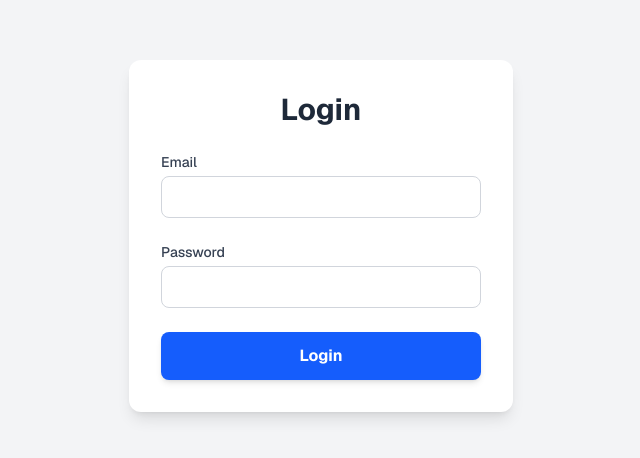
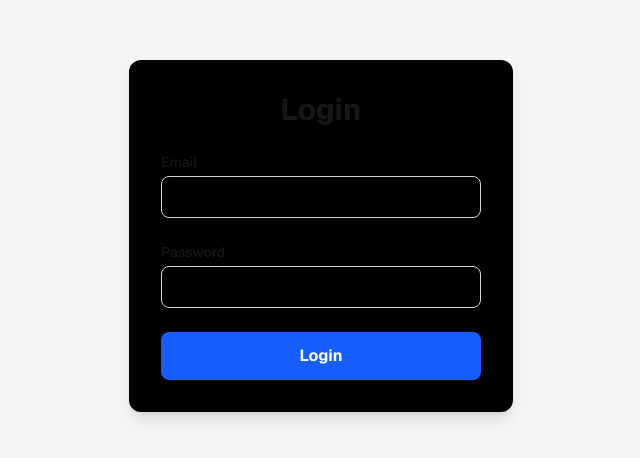
Before and after one commit to HARSHMISHRA0408/amlGo_FT, a Next.js app: page /login in a window 1280 px wide. Shown: the part 164-622 px from the top of the page, without its empty margins (319-959 px from the left). Built offline with nearby package versions, Linux system fonts and the light colour scheme.

Commit message:
UI design Change

```diff
--- a/src/app/dashboard/page.js
+++ b/src/app/dashboard/page.js
@@ -13,12 +13,10 @@ import {
 } from "@mui/material";
 import Link from "next/link";
 
-
 //const categories = ["Food", "Rent", "Shopping", "Transport", "Other"];
 const paymentMethods = ["UPI", "Credit Card", "Cash", "Other"];
 
 export default function ExpensesPage() {
-
   const [categories, setCategories] = useState([]);
   const [expenses, setExpenses] = useState([]);
   const [open, setOpen] = useState(false);
@@ -122,7 +120,6 @@ export default function ExpensesPage() {
     { field: "category", headerName: "Category", flex: 1 },
     { field: "paymentMethod", headerName: "Payment Method", flex: 1 },
 
-
     { field: "notes", headerName: "Notes", flex: 1 },
     {
       field: "actions",
@@ -146,7 +143,8 @@ export default function ExpensesPage() {
           <h1 className="text-4xl font-bold text-gray-800">Expenses</h1>
           <div className="flex items-center space-x-4">
             <span className="text-gray-600">
-              Logged in as: <b className="text-gray-800">{user.email}</b> (Role: <b className="text-gray-800">{user.role}</b>)
+              Logged in as: <b className="text-gray-800">{user.email}</b> (Role:{" "}
+              <b className="text-gray-800">{user.role}</b>)
             </span>
             <button
               onClick={handleLogout}
@@ -163,14 +161,14 @@ export default function ExpensesPage() {
             <Button
               variant="contained"
               onClick={handleOpen}
-              className="bg-blue-600 hover:bg-blue-700 text-white font-bold py-3 px-6 rounded-lg shadow-md transition-colors duration-200 w-full md:w-auto"
+              className="bg-blue-600 hover:bg-blue-700 text-white font-bold py-3 px-3 mx-2 rounded-lg shadow-md transition-colors duration-200 w-full md:w-auto"
             >
               Add Expense
             </Button>
             <div className="flex space-x-4 w-full md:w-auto">
               <Link
                 href="/categories"
-                className="bg-gray-200 text-gray-700 font-semibold px-6 py-3 rounded-lg shadow hover:bg-gray-300 transition w-full text-center"
+                className="bg-gray-200 text-gray-700 font-semibold px-3 py-3 rounded-lg shadow hover:bg-gray-300 transition w-full text-center"
               >
                 Go to Categories
               </Link>
@@ -190,7 +188,7 @@ export default function ExpensesPage() {
               >
                 Go to Smart Suggestions
               </Link>
-                <Link
+              <Link
                 href={{
                   pathname: "/monthlyReport",
                   query: { userEmail: user.email },
@@ -210,7 +208,11 @@ export default function ExpensesPage() {
       </div>
 
       {/* Dialog for Add/Edit Expense */}
-      <Dialog open={open} onClose={handleClose} PaperProps={{ className: "rounded-xl" }}>
+      <Dialog
+        open={open}
+        onClose={handleClose}
+        PaperProps={{ className: "rounded-xl" }}
+      >
         <DialogTitle className="bg-gray-50 text-gray-800 font-bold">
           {editingExpense ? "Edit Expense" : "Add Expense"}
         </DialogTitle>
@@ -248,7 +250,9 @@ export default function ExpensesPage() {
             select
             label="Payment Method"
             value={form.paymentMethod}
-            onChange={(e) => setForm({ ...form, paymentMethod: e.target.value })}
+            onChange={(e) =>
+              setForm({ ...form, paymentMethod: e.target.value })
+            }
             variant="outlined"
             fullWidth
           >
@@ -275,7 +279,10 @@ export default function ExpensesPage() {
           />
         </DialogContent>
         <DialogActions>
-          <Button onClick={handleClose} className="text-gray-500 hover:bg-gray-100 transition">
+          <Button
+            onClick={handleClose}
+            className="text-gray-500 hover:bg-gray-100 transition"
+          >
             Cancel
           </Button>
           <Button
--- a/src/app/login/page.js
+++ b/src/app/login/page.js
@@ -51,11 +51,11 @@ export default function LoginPage() {
 
   return (
     <div className="min-h-screen bg-gray-100 flex items-center justify-center p-4 font-sans">
-      <div className="bg-white rounded-xl shadow-lg p-8 w-full max-w-sm">
-        <h1 className="text-3xl font-bold text-center text-gray-800 mb-6">Login</h1>
+      <div className="bg-black rounded-xl shadow-lg p-8 w-full max-w-sm">
+        <h1 className="text-3xl font-bold text-center mb-6">Login</h1>
         <form onSubmit={handleSubmit} className="space-y-6">
           <div>
-            <label className="block text-sm font-medium text-gray-700 mb-1">
+            <label className="block text-sm font-medium  mb-1">
               Email
             </label>
             <input
@@ -67,7 +67,7 @@ export default function LoginPage() {
             />
           </div>
           <div>
-            <label className="block text-sm font-medium text-gray-700 mb-1">
+            <label className="block text-sm font-medium mb-1">
               Password
             </label>
             <input
--- a/src/app/monthlyReport/page.js
+++ b/src/app/monthlyReport/page.js
@@ -54,7 +54,7 @@ export default function DashboardPage() {
         <header className="flex justify-between items-center mb-8">
           <h1 className="text-4xl font-bold text-gray-800">Monthly Reports</h1>
           <Link
-            href="/expenses"
+            href="/dashboard"
             className="bg-gray-200 text-gray-700 font-semibold px-6 py-3 rounded-lg shadow hover:bg-gray-300 transition"
           >
             Go to Expenses
--- a/src/app/register/page.js
+++ b/src/app/register/page.js
@@ -32,7 +32,7 @@ export default function RegisterPage() {
 
   return (
     <div className="min-h-screen bg-gray-100 flex items-center justify-center p-4 font-sans">
-      <div className="bg-white rounded-xl shadow-lg p-8 w-full max-w-sm">
+      <div className="bg-black rounded-xl shadow-lg p-8 w-full max-w-sm">
         <h1 className="text-3xl font-bold text-center text-gray-800 mb-6">Create an Account</h1>
         <form onSubmit={handleSubmit} className="space-y-6">
           <div>
```
